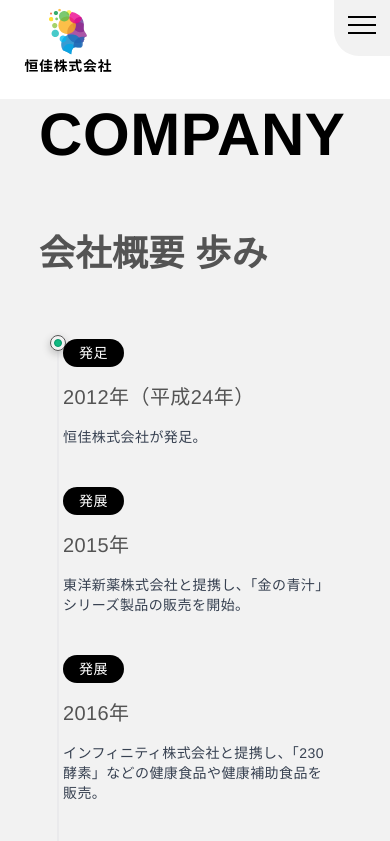
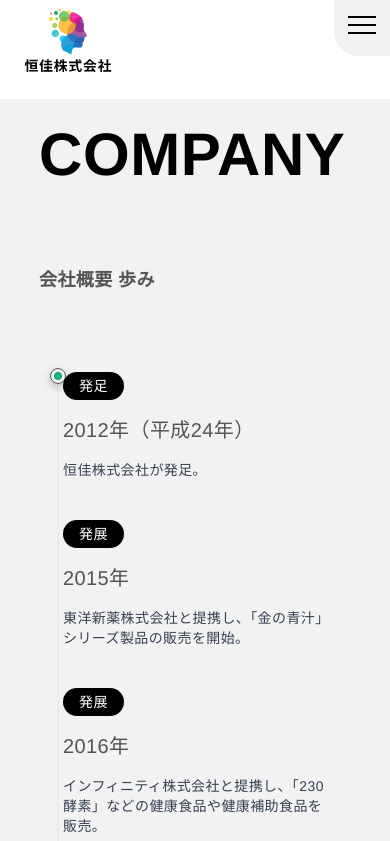
Before and after one commit to ppppppsmash/pj_kk, a Next.js app: page /company in a window 390 px wide. Shown: the top 841 px of the page. Built offline with nearby package versions, Linux system fonts and the light colour scheme.

Commit message:
fix: fix padding responsive

```diff
--- a/app/(user)/about/page.tsx
+++ b/app/(user)/about/page.tsx
@@ -3,7 +3,7 @@
 export default async function About() {
   return (
     <div>
-      <section className="pt-[50px] sm:pt-[100px] bg-gray w-[100vw] overflow-hidden pb-20">
+      <section className="pt-[70px] sm:pt-[120px] bg-gray w-[100vw] overflow-hidden pb-20">
         <div className="pt-[60px] px-[10%] max-w-[1600px] mx-auto">
           <h1
             className="font-bold text-[60px] sm:text-[180px] leading-[50px] sm:leading-[120px] tracking-[.01em] duration-500 delay-300 animate-slide-in-left"
@@ -12,7 +12,7 @@
           </h1>
 
           <div className="mt-[80px] mx-auto tracking-wide text-[#545454] animate-fade-in-bottom duration-500 delay-300">
-            <h3 className="font-semibold leading-[27px] text-[36px]">
+            <h3 className="font-semibold leading-10 sm:leading-[27px] text-lg sm:text-[36px]">
               代表メッセージ
             </h3>
 
--- a/app/(user)/company/page.tsx
+++ b/app/(user)/company/page.tsx
@@ -4,7 +4,7 @@
 export default async function Company() {
   return (
     <div>
-      <section className="pt-[50px] sm:pt-[100px] bg-gray w-[100vw] overflow-hidden pb-20">
+      <section className="pt-[70px] sm:pt-[120px] bg-gray w-[100vw] overflow-hidden pb-20">
         <div className="pt-[60px] px-[10%] max-w-[1600px] mx-auto">
           <h1
             className="font-bold text-[60px] sm:text-[180px] leading-[50px] sm:leading-[120px] tracking-[.01em] duration-500 delay-300 animate-slide-in-left"
@@ -13,7 +13,7 @@
           </h1>
 
           <div className="mt-[80px] mx-auto tracking-wide text-[#545454] animate-fade-in-bottom duration-500 delay-300">
-            <h3 className="font-semibold leading-[27px] text-[36px]">
+            <h3 className="font-semibold leading-10 sm:leading-[27px] text-lg sm:text-[36px]">
               会社概要 歩み
             </h3>
 
--- a/app/(user)/product/page.tsx
+++ b/app/(user)/product/page.tsx
@@ -21,7 +21,7 @@
 
   return (
     <div>
-      <section className="pt-[50px] sm:pt-[100px] bg-gray w-[100vw] overflow-hidden pb-20">
+      <section className="pt-[70px] sm:pt-[120px] bg-gray w-[100vw] overflow-hidden pb-20">
         <div className="pt-[60px] px-[10%] max-w-[1600px] mx-auto">
           <h1
             className="font-bold text-[60px] sm:text-[180px] leading-[50px] sm:leading-[120px]
@@ -31,7 +31,7 @@
           </h1>
 
           <div className="mt-[80px] mx-auto tracking-wide text-[#545454] animate-fade-in-bottom duration-500 delay-300">
-            <h3 className="font-semibold leading-[27px] text-[36px]">
+            <h3 className="font-semibold leading-10 sm:leading-[27px] text-lg sm:text-[36px]">
               日本の品質、世界へ届ける安心
             </h3>
 
```
